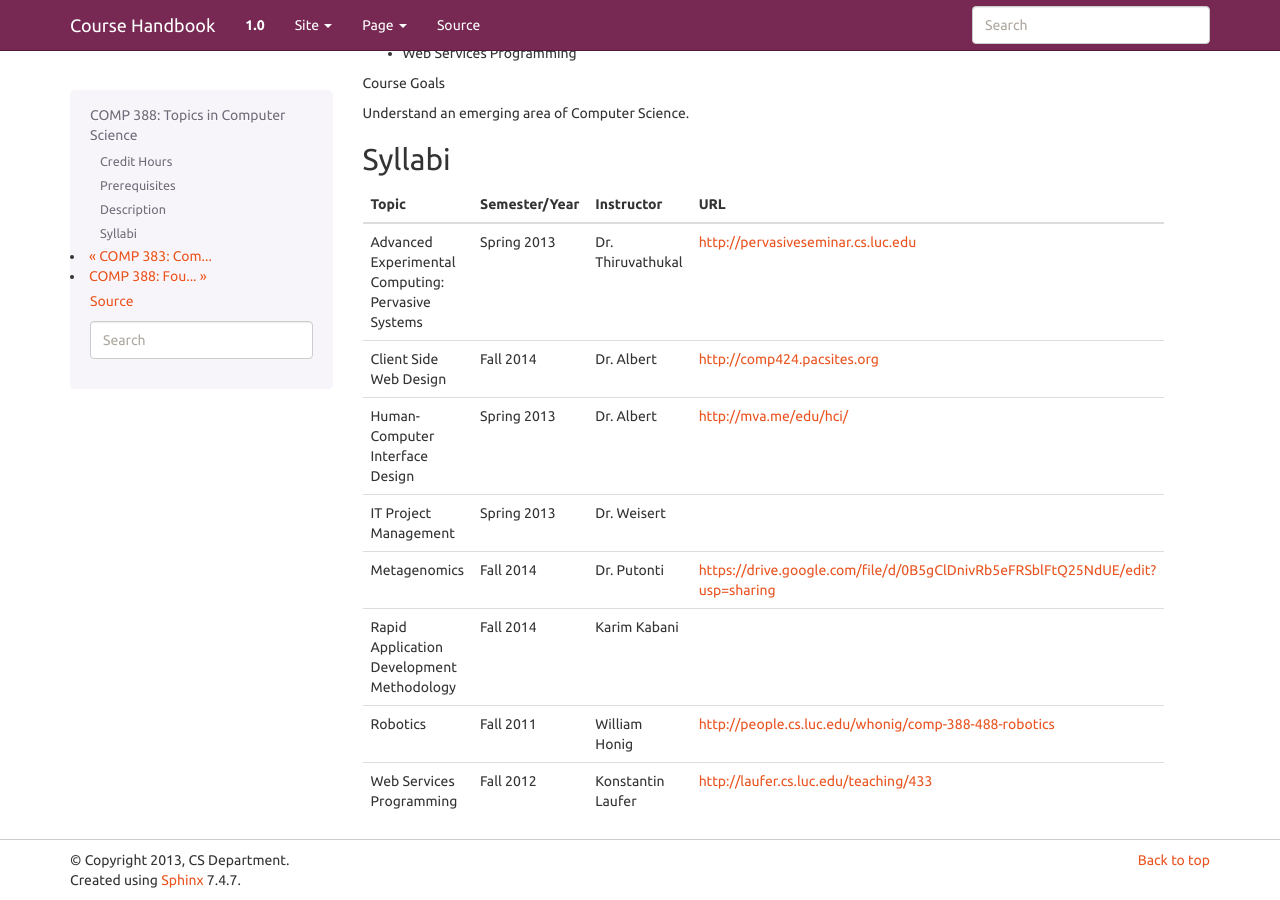
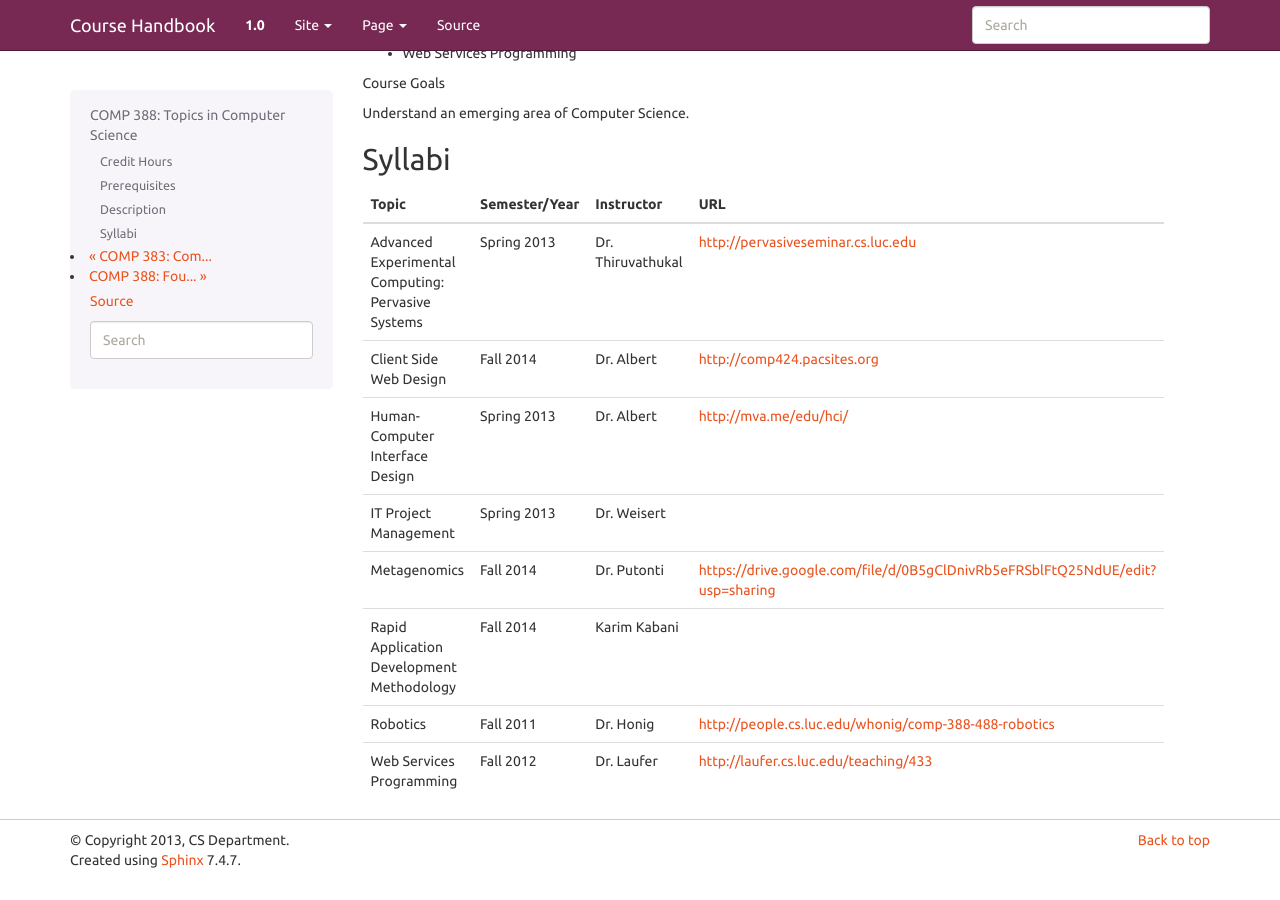
Before and after one commit to kyang5/coursedescriptions, a Sphinx documentation site: the page built from source/comp388.rst, in a window 1280 px wide and 900 px high, scrolled down 536 px. Built offline with Sphinx 7.4.7, drawn with Linux system fonts in a browser that asks for light colours.

Commit message:
Updated syllabus info for COMP 388

```diff
--- a/source/comp388.rst
+++ b/source/comp388.rst
@@ -47,5 +47,5 @@
 	"IT Project Management", "Spring 2013", "Dr. Weisert", ""
 	"Metagenomics", "Fall 2014", "Dr. Putonti", "https://drive.google.com/file/d/0B5gClDnivRb5eFRSblFtQ25NdUE/edit?usp=sharing"
 	"Rapid Application Development Methodology", "Fall 2014", "Karim Kabani", ""
-	"Robotics", "Fall 2011", "William Honig", "http://people.cs.luc.edu/whonig/comp-388-488-robotics"
-	"Web Services Programming", "Fall 2012", "Konstantin Laufer", "http://laufer.cs.luc.edu/teaching/433"
+	"Robotics", "Fall 2011", "Dr. Honig", "http://people.cs.luc.edu/whonig/comp-388-488-robotics"
+	"Web Services Programming", "Fall 2012", "Dr. Laufer", "http://laufer.cs.luc.edu/teaching/433"
```
